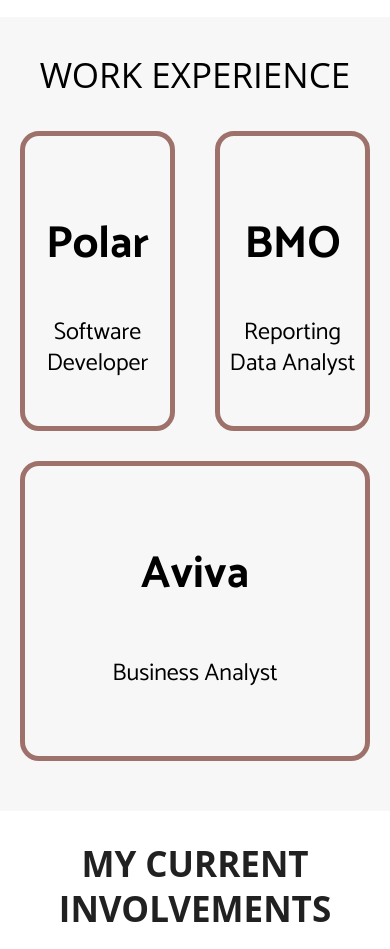
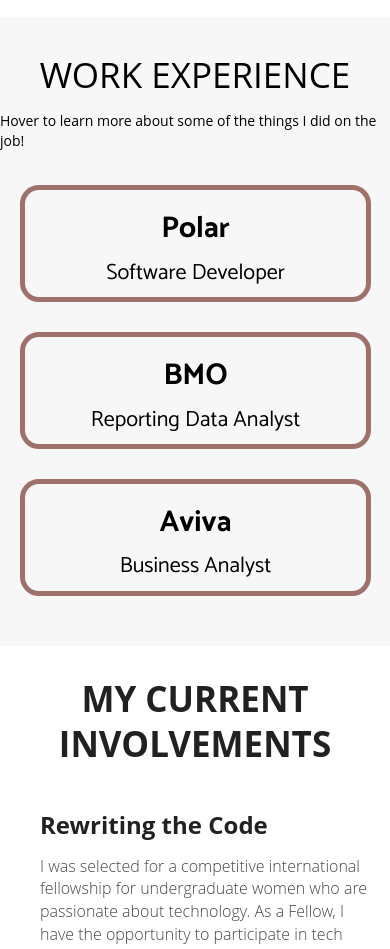
Before and after one commit to vicctorialo/personal-website, a React (Create React App) app: page / in a window 390 px wide. Shown: the part 2340-3289 px from the top of the page. Built offline with nearby package versions, Linux system fonts and the light colour scheme; a web font is replaced by a local one.

Commit message:
added mobile responsiveness

```diff
--- a/src/Components/Work.css
+++ b/src/Components/Work.css
@@ -34,11 +34,15 @@
   font-size: 45px;
 }
 
-#work-description {
+#work-subheader {
   color: rgba(117, 117, 117, 0.8);
   padding-top: 20px;
   text-align: center;
   font-size: 20px;
+}
+
+.work-desc {
+  display: none;
 }
 
 .flex-container-work {
@@ -100,6 +104,10 @@
 .work-block:hover .work-loc {
   display: none;
 }
+
+.work-block .work-title {
+  margin: 0;
+}
 /* POLAR */
 
 .polar:hover:after {
@@ -108,7 +116,6 @@
 
 .polar .work-title {
   content: "Software Developer";
-  margin: 0;
 }
 
 /* BMO */
@@ -118,12 +125,11 @@
 
 .bmo .work-title {
   content: "Reporting Data Analyst";
-  margin-top: 0;
 }
 
 /* AVIVA */
 .aviva:hover:after {
-  content: "Interview underwriters, business managers, and project managers to gather, assimilate and document pertinent information for the new Commercial Lines (CL) system (Real Time Gateway 2) \a \a Followed agile methodolgy on all projects and used JIRA for tracking and project managament - consistently met deadlines 1 week earlier \a \a Compared and integrated rating basis data from Lotus and SharePoint platforms";
+  content: "Interview underwriters, business managers, and project managers to gather, assimilate and document pertinent information for the new Commercial Lines (CL) system (Real Time Gateway 2) \a \a Followed agile methodology on all projects and used JIRA for tracking and project managament - consistently met deadlines 1 week earlier \a \a Compared and integrated rating basis data from Lotus and SharePoint platforms";
 }
 
 .aviva .work-title {
@@ -136,13 +142,42 @@
     padding: 35px 5px 0 5px;
   }
 
-  #work-description {
-    font-size: 14px;
-    padding-left: 30px;
-    padding-right: 30px;
+  .work-loc {
+    font-size: 30px;
+    padding-top: 20px;
+    margin-bottom: 0px;
   }
 
-  .flex-container-work div {
+  .work-title {
+    font-size: 22px;
+    padding-top: 10px;
+    padding-bottom: 10px;
+  }
+
+  .bmo .work-title {
+    margin-bottom: 0;
+  }
+
+  .work-desc {
+    font-size: 12px;
+    padding: 10px;
+  }
+
+  .work-desc li {
+    text-align: left;
+    padding-left: 10px;
+    padding-bottom: 10px;
+  }
+
+  .work-desc ul li b {
+    font-weight: 600;
+  }
+
+  .work-desc p {
+    padding-bottom: 5px;
+  }
+
+  .flex-container-work .work-block {
     flex: none;
     width: 90%;
     height: auto;
@@ -152,8 +187,13 @@
     padding-top: 0;
   }
 
-  .work-mobile #work-description {
+  .work-mobile #work-subheader {
     display: none;
+  }
+
+  .work-mobile .work-desc {
+    display: block;
+    font-size: 12px;
   }
 }
 
```
